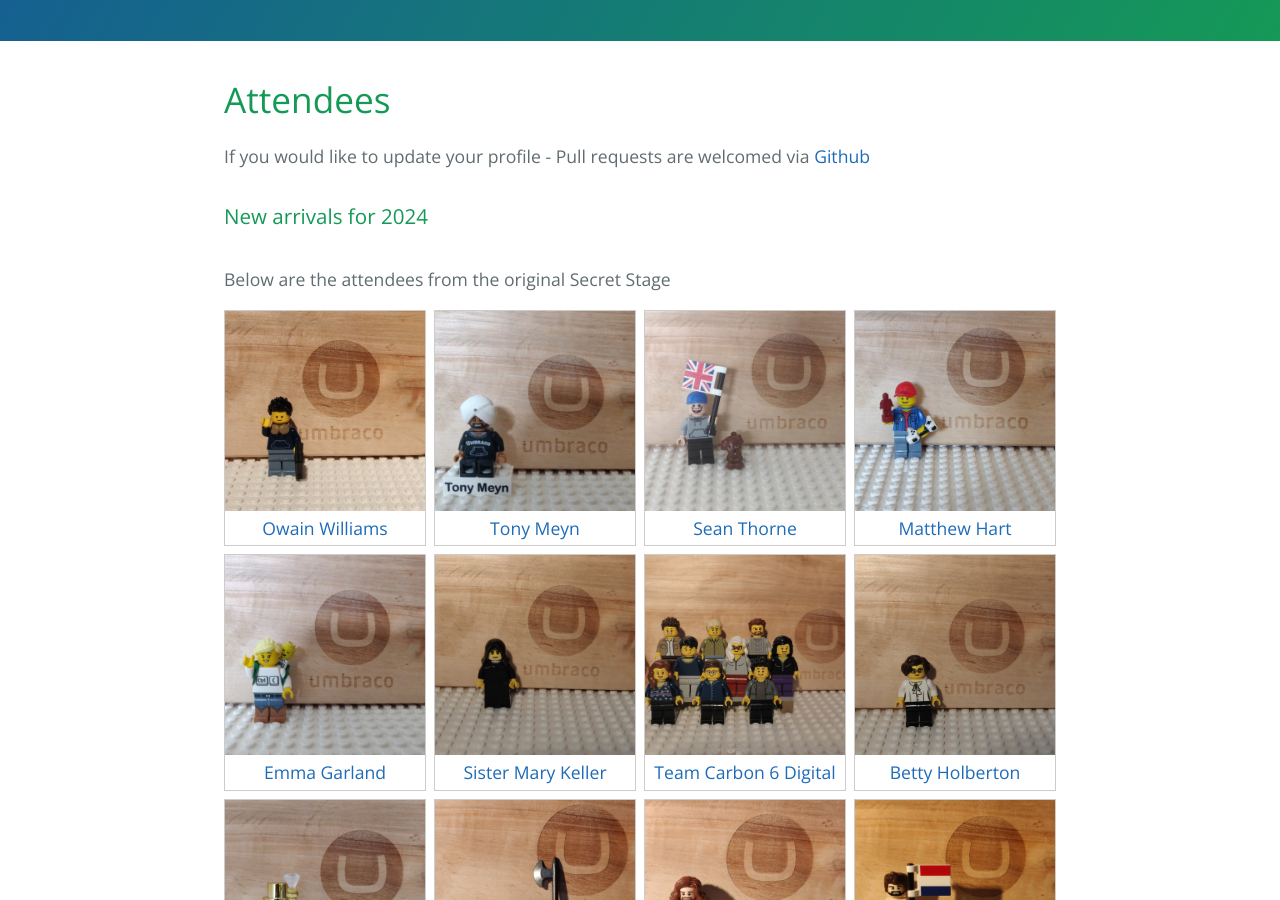
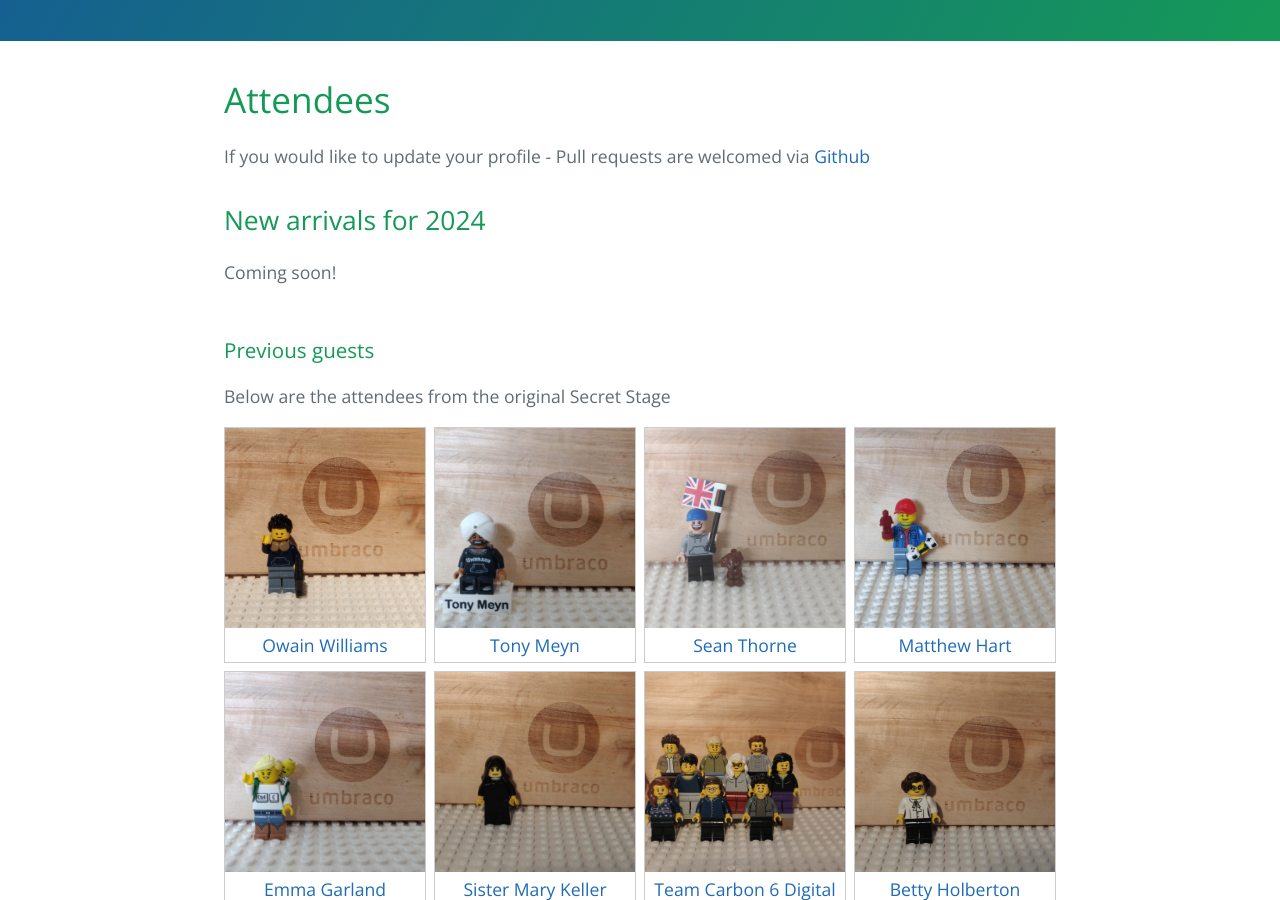
Before and after one commit to OwainWilliams/OwainWilliams.github.io, a Jekyll site: the page built from attendees/index.html, in a window 1280 px wide and 900 px high, scrolled down 342 px. Built offline with Jekyll 4.4.1, drawn with Linux system fonts in a browser that asks for light colours.

Commit message:
Update index.html

```diff
--- a/attendees/index.html
+++ b/attendees/index.html
@@ -59,7 +59,8 @@
     <p>
       If you would like to update your profile - Pull requests are welcomed via <a href="https://github.com/OwainWilliams/OwainWilliams.github.io">Github</a>
     </p>
-    <h3>New arrivals for 2024</h3>
+    <h2>New arrivals for 2024</h2>
+    <p>Coming soon!</p>
     <div class="attendee-list">
       {% for post in site.posts %}
         {% if post.tags contains "attendee-2024"%}
@@ -67,6 +68,7 @@
         {% endif %}
       {% endfor %}
     </div>
+    <h3>Previous guests</h3>
     <p>Below are the attendees from the original Secret Stage</p>
     <div class="attendee-list">
       {% for post in site.posts %}
```
